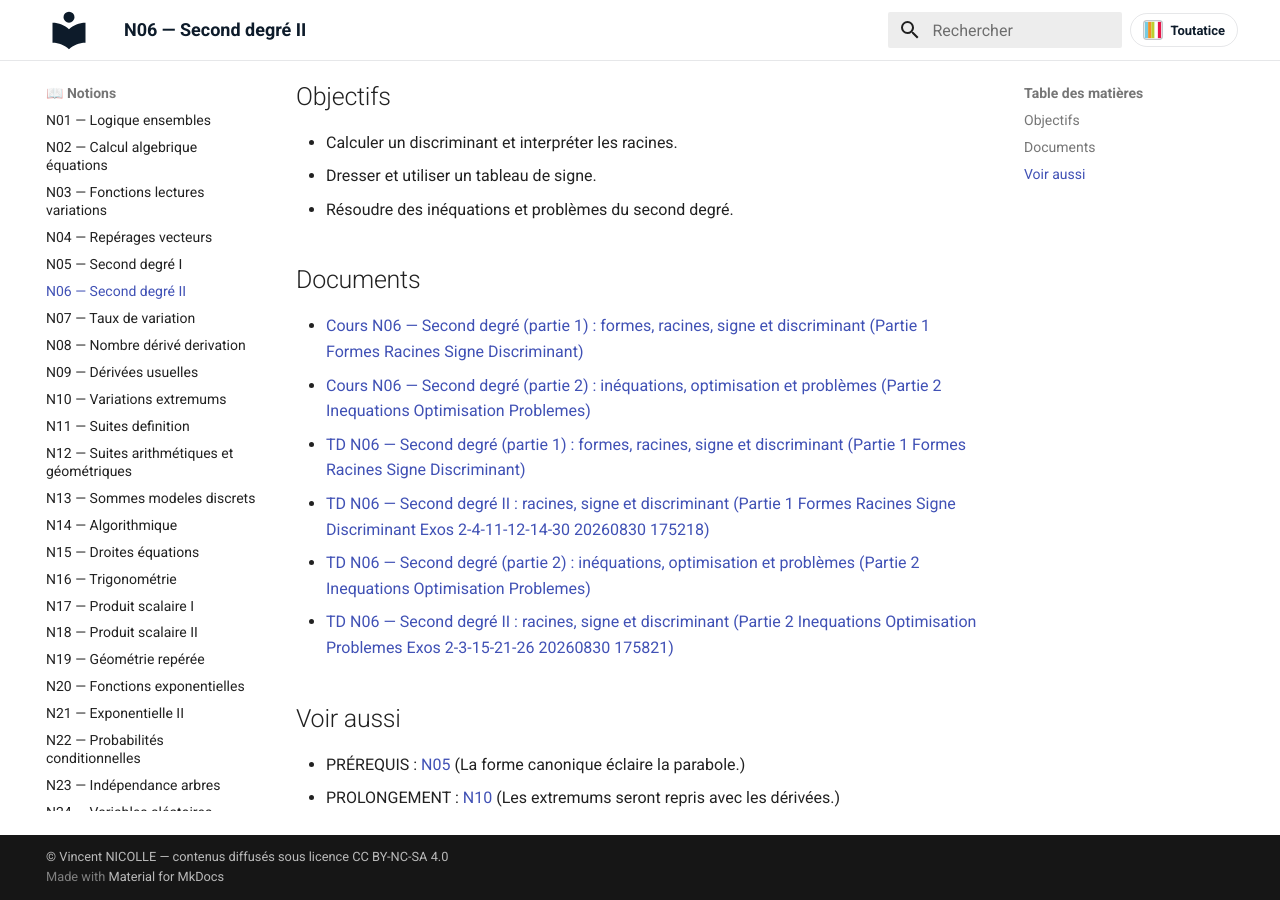
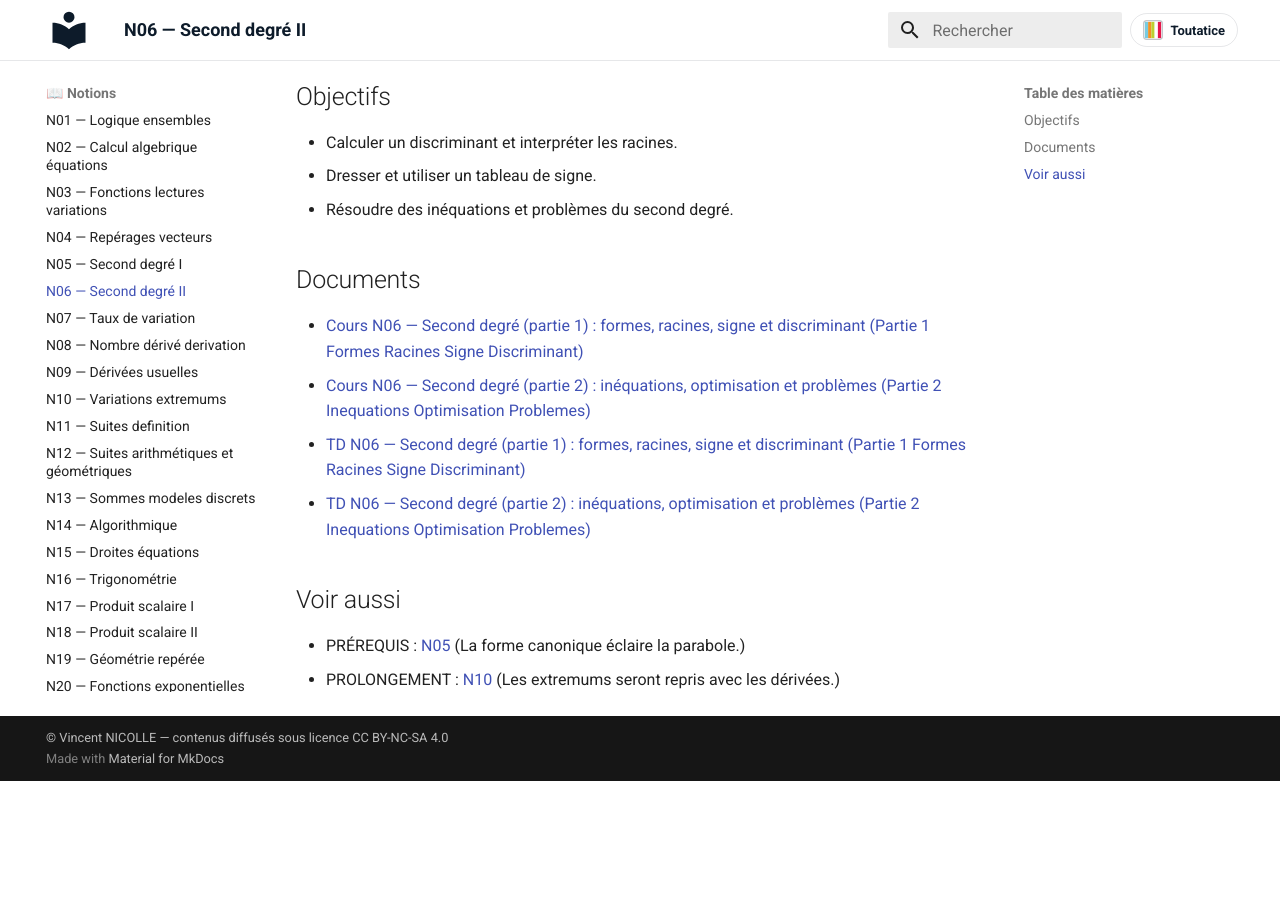
Before and after one commit to vnicolle56610/maths-premiere-specialite, an MkDocs documentation site: the page built from docs/notions/N06-second-degre-ii.md, in a window 1280 px wide and 900 px high, scrolled down 581 px. Built offline with MkDocs 1.6.1 and Material for MkDocs 9.7.7, drawn with Linux system fonts in a browser that asks for light colours; after the commit the page ends 1362 px from its top, so only the background shows below that.

Commit message:
Publication automatique : 0 fichier(s) copié(s), 6 page(s) mise(s) à jour
Pages mises à jour :
  - docs/corriges/index.md
  - docs/notions/N02-calcul-algebrique-equations.md
  - docs/notions/N04-reperages-vecteurs.md
  - docs/notions/N06-second-degre-ii.md
  - docs/notions/N07-taux-de-variation.md
  - docs/td/index.md

Autres fichiers :
  - publication_manifest.json

Généré par le protocole de publication (publier_ressources_site.py / publier_ressources_gui.py).

```diff
--- a/docs/notions/N06-second-degre-ii.md
+++ b/docs/notions/N06-second-degre-ii.md
@@ -26,9 +26,7 @@ Cette notion complète l’étude du second degré avec les racines, le discrimi
 - [Cours N06 — Second degré (partie 1) : formes, racines, signe et discriminant (Partie 1 Formes Racines Signe Discriminant)](../cours/COURS_N06_PARTIE_1_FORMES_RACINES_SIGNE_DISCRIMINANT.pdf)
 - [Cours N06 — Second degré (partie 2) : inéquations, optimisation et problèmes (Partie 2 Inequations Optimisation Problemes)](../cours/COURS_N06_PARTIE_2_INEQUATIONS_OPTIMISATION_PROBLEMES.pdf)
 - [TD N06 — Second degré (partie 1) : formes, racines, signe et discriminant (Partie 1 Formes Racines Signe Discriminant)](../td/TD_N06_PARTIE_1_FORMES_RACINES_SIGNE_DISCRIMINANT.pdf)
-- [TD N06 — Second degré II : racines, signe et discriminant (Partie 1 Formes Racines Signe Discriminant Exos 2-4-11-12-14-30 20260830 175218)](../td/TD_N06_PARTIE_1_FORMES_RACINES_SIGNE_DISCRIMINANT_EXOS_2-4-11-12-14-30_20260830_175218.pdf)
 - [TD N06 — Second degré (partie 2) : inéquations, optimisation et problèmes (Partie 2 Inequations Optimisation Problemes)](../td/TD_N06_PARTIE_2_INEQUATIONS_OPTIMISATION_PROBLEMES.pdf)
-- [TD N06 — Second degré II : racines, signe et discriminant (Partie 2 Inequations Optimisation Problemes Exos 2-3-15-21-26 20260830 175821)](../td/TD_N06_PARTIE_2_INEQUATIONS_OPTIMISATION_PROBLEMES_EXOS_2-3-15-21-26_20260830_175821.pdf)
 <!-- AUTO-DOCS:END -->
 
 ## Voir aussi
```
Also changed, not shown: docs/corriges/index.md (+3 -3 lines), docs/notions/N02-calcul-algebrique-equations.md (+0 -1 lines), docs/notions/N04-reperages-vecteurs.md (+0 -1 lines), docs/notions/N07-taux-de-variation.md (+0 -1 lines), docs/td/index.md (+0 -2 lines), publication_manifest.json (+1 -12 lines).
